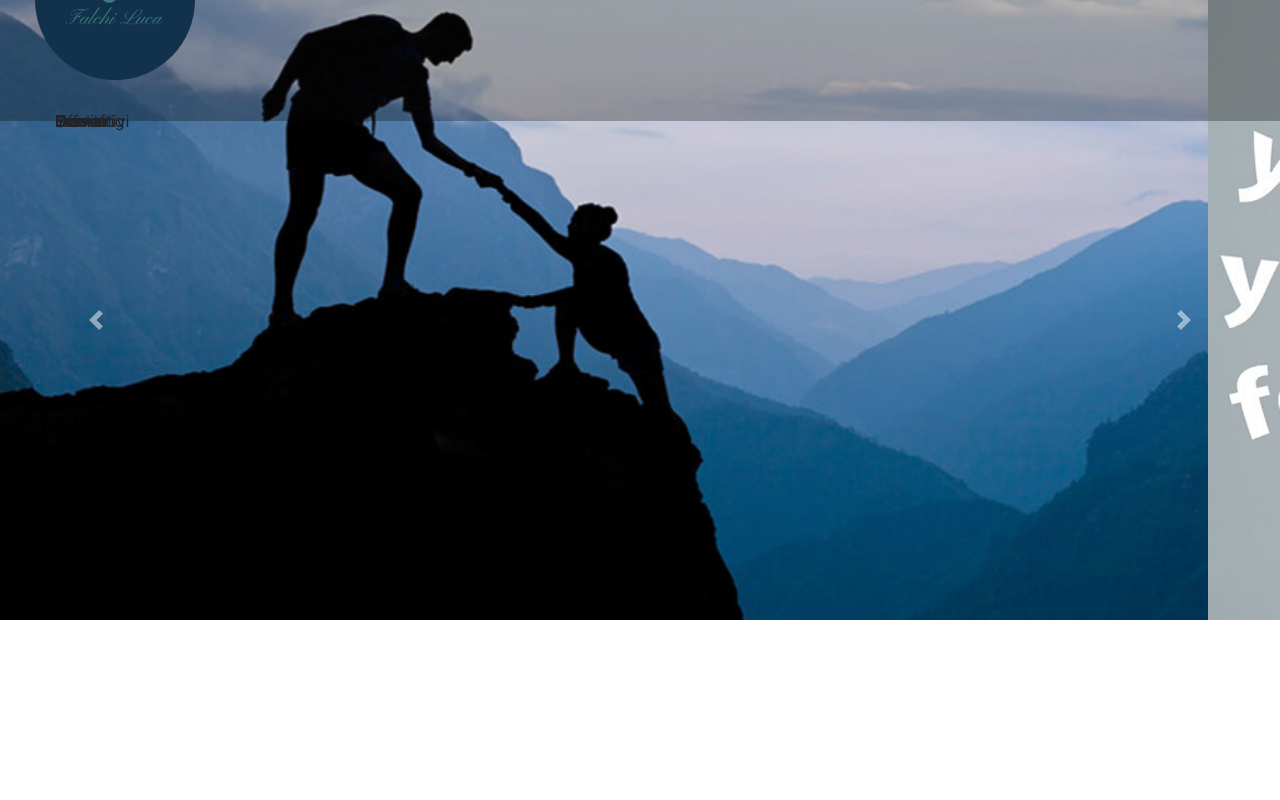
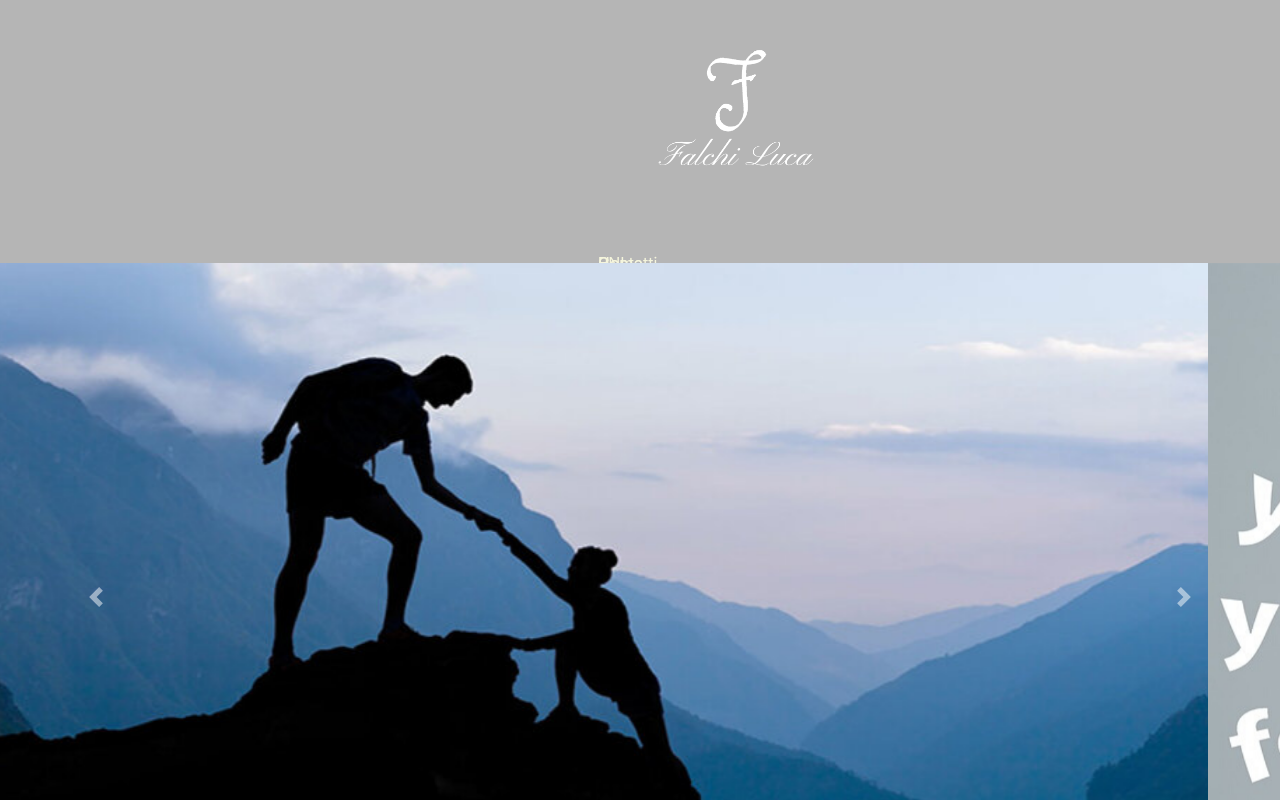
Before and after one commit to Netta90/react_sito_luca, a React (Create React App) app: page / in a window 1280 px wide. Shown: the top 800 px of the page. Built offline with nearby package versions, Linux system fonts and the light colour scheme.

Commit message:
fine barra

```diff
--- a/src/Topbar.css
+++ b/src/Topbar.css
@@ -1,64 +1,11 @@
-
-
-  .app-header {
-    width: 100%;
-    height: 200px;
-    position: relative;
-    z-index: 100;
-    display: block;
-}
-
-
-.app-header::after {
-    clear: both;
-
-}
-
-
-.onebox_topbar{
-    height: 100px;
-    width: 100%;
-    background-color: #00020591;
-
-}
-
-.twobox_topbar{
-       width: 100%;
-       height: 50px;
-       background-color: #00020557;
-    }
-
-
-.app-logo {
-    position: absolute;
-    height: 100px;
-    margin: 0;
-    border-radius: 100%;
-}
-
-
-.topbar-content {
-    height: 21%;
-    float: right;
-    padding: 0.2rem;
-    font-weight: 336;
-    font-size: 19px;
-    box-sizing: content-box;
-    color: #1e4c57;
-    text-decoration: none;
-    margin: 61px;
-}
-
-.topbar-content::after {
-    clear: both;
-}
-
 
 .header-backround-trasparent{
-    position: absolute;
+    height: 20%;
     left: 0px;
     right: 0px;
     z-index: 99;
+    line-height: 0.7;
+
 
 }
 
@@ -82,8 +29,7 @@
 }
 
 .header-container{
-    padding-left: 15px;
-    padding-right: 15px;
+
     border-color: #e1e1e1;
     max-width: 1180px;
 }
@@ -92,6 +38,8 @@
     zoom: 1;
     border-color: #e1e1e1;
     position: relative;
+    padding-left: 50%;
+    padding-right: 15px;
 }
 .logo-iner{
     padding-bottom: 0px;
@@ -103,11 +51,10 @@
 }
 
 .logo{
-    width: 200px;
-    height: 146px;
+    width: 70%;
     border-radius: 100%;
     vertical-align: middle;
-    max-width: 100%;
+    max-width: 80%;
     height: auto;
 }
 
@@ -118,7 +65,6 @@
     line-height: 0;
     zoom: 1;
     border-color: #e1e1e1;
-
     padding-top: 25px;
 }
 
@@ -127,7 +73,7 @@
     outline: 0;
     vertical-align: baseline;
     background: transparent;
-    margin: 0;
+    margin: -32px;
     padding: 0;
 }
 
@@ -141,12 +87,14 @@
     padding-left: 0px;
     padding-right: 21px;
     float: left;
-    cursor: pointer
+    cursor: pointer;
+    color: beige;
 
 }
 
 .slide-bar{
     width: 50px;
-    left: 256.516px;
+    left: 300px;
     display: block;
-    overflow: hidden;}
+    overflow: hidden;
+}
--- a/src/carousel.css
+++ b/src/carousel.css
@@ -4,7 +4,7 @@
     background-image: url("success.jpg");
     background-size: cover;
     width: 100%;
-    height: 800px;
+    height: 700px;
 }
 
 
@@ -31,8 +31,10 @@
     background-size: cover;
     background-position: center center;
     width: 100%;
-    height: 800px;
-    margin-top: -80px;
+    height: 700px;
+    opacity: 1;
+    visibility: inherit;
+    z-index: 20;
 
 
 }
--- a/src/top-bar.js
+++ b/src/top-bar.js
@@ -13,7 +13,7 @@ class TopBar extends React.Component {
 
 						<div className="header-containerinte-clearfix">
 							<div className="logo">
-								<div className="logo-iner"><img  className="logo"src={Logo}/>
+								<div className="logo-iner"><img className="logo" src={Logo} />
 								</div>
 							</div>
 							<div className="second-header">
@@ -22,17 +22,9 @@ class TopBar extends React.Component {
 										<li className="menu">
 											<a>Home</a></li>
 										<li className="menu">
-											<a>Offerte</a></li>
-										<li className="menu">
-											<a>Tour</a></li>
-										<li className="menu">
-											<a>Incoming</a></li>
-										<li className="menu">
-											<a>Servizi</a></li>
+											<a>PNL</a></li>
 										<li className="menu">
 											<a>Contatti</a></li>
-										<li className="menu">
-											<a>Preventivi</a></li>
 									</ul>
 									<div className="slide-bar"></div>
 								</div>
```
Also changed, not shown: src/FF.png.
